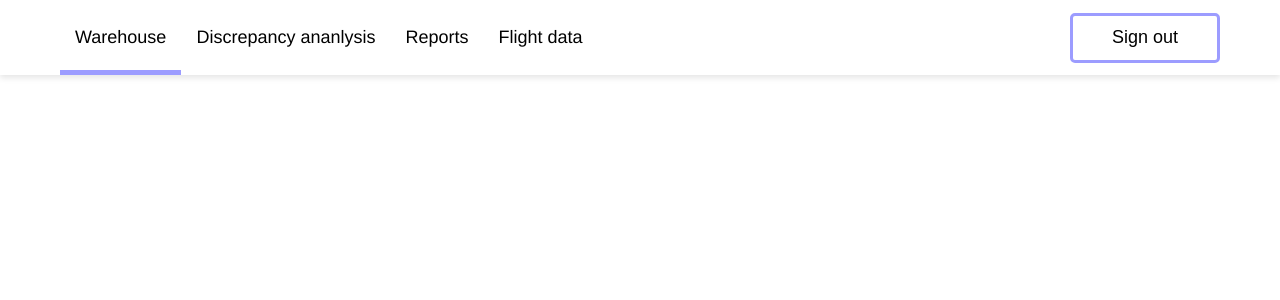
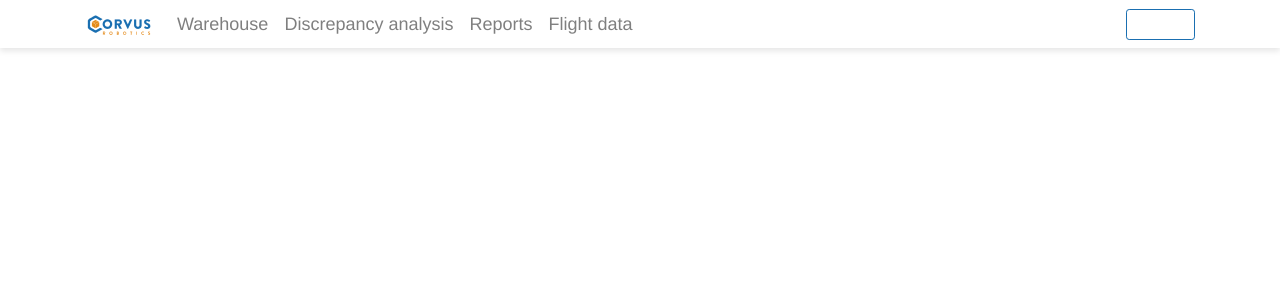
Before and after one commit to seanzboland/corvus_frontend, a Vue app: page / in a window 1280 px wide. Shown: the top 300 px of the page. Built offline with nearby package versions, Linux system fonts and the light colour scheme.

Commit message:
work update

```diff
--- a/package.json
+++ b/package.json
@@ -8,8 +8,13 @@
     "lint": "vue-cli-service lint"
   },
   "dependencies": {
+    "bootstrap": "^4.5.0",
+    "bootstrap-vue": "^2.15.0",
     "core-js": "^3.6.5",
+    "node-sass": "^4.14.1",
+    "sass-loader": "^9.0.2",
     "vue": "^2.6.11",
+    "vue-loader": "^15.9.3",
     "vue-router": "^3.2.0"
   },
   "devDependencies": {
--- a/src/App.vue
+++ b/src/App.vue
@@ -15,7 +15,8 @@ export default {
 }
 </script>
 
-<style>
+<style lang="scss">
+// @import './assets/scss/variables.scss';
 body,
 #app {
   font-family: Avenir, Helvetica, Arial, sans-serif;
@@ -24,32 +25,4 @@ body,
   margin: 0;
   padding: 0;
 }
-
-a {
-  text-decoration: none;
-}
-
-.h-100 {
-  height: 100%;
-}
-
-.d-flex {
-  display: flex;
-}
-
-.flex-row {
-  flex-direction: row;
-}
-
-.align-items-center {
-  align-items: center;
-}
-
-.justify-content-center {
-  justify-content: center;
-}
-
-.justify-space-between {
-  justify-content: space-between;
-}
 </style>
--- /dev/null
+++ b/src/assets/scss/variables.scss
@@ -0,0 +1,9 @@
+$primary: #1A6FB1;
+$text-light: #B7B7B7;
+$text-dark: #2F2F2F;
+$black: #000000;
+
+// Bootstrap and its default variables
+@import '/node_modules/bootstrap/scss/bootstrap';
+// BootstrapVue and its default variables
+@import '/node_modules/bootstrap-vue/src/index.scss';
--- a/src/components/Navbar.vue
+++ b/src/components/Navbar.vue
@@ -1,19 +1,28 @@
 <template>
-  <nav id="navbar" class="navbar d-flex align-items-center flex-row">
-    <!-- <div class="nav-brand">
-      <router-link to="/">
-        <img src="/img/logo.png" class="logo" alt="corvus logo" />
-      </router-link>
-    </div> -->
-    <div class="navbar-collapse h-100 d-flex align-items-center flex-row justify-space-between">
-      <ul class="navbar-nav d-flex align-items-center flex-row h-100">
-        <li class="nav-item h-100" v-for="(item, index) in navLinks" :key="index">
-          <router-link :to="item.to" class="nav-link h-100 d-flex align-items-center" >{{item.text}}</router-link>
-        </li>
-      </ul>
-      <button class="button-sign-out">Sign out</button>
-    </div>
-  </nav>
+  <b-navbar toggleable="lg" >
+    <b-container>
+      <b-navbar-brand to="/">
+      <img src="../assets/img/corvus_logo.png" alt="fluid" class="img-fluid">
+    </b-navbar-brand>
+
+    <b-navbar-toggle target="nav-collapse"></b-navbar-toggle>
+
+    <b-collapse id="nav-collapse" is-nav>
+      <b-navbar-nav>
+        <b-nav-item v-for="(link, index) in navLinks" :key="index" :to="link.to">{{ link.name }}</b-nav-item>
+      </b-navbar-nav>
+
+      <!-- Right aligned nav items -->
+      <b-navbar-nav class="ml-auto">
+        <!-- <b-nav-form>
+          <b-form-input size="sm" class="mr-sm-2" placeholder="Search"></b-form-input>
+        </b-nav-form> -->
+        <b-button size="sm" variant="primary" class="my-2 my-sm-0 bg-transparent">Sign out</b-button>
+
+      </b-navbar-nav>
+    </b-collapse>
+    </b-container>
+  </b-navbar>
 </template>
 
 <script>
@@ -23,10 +32,10 @@ export default {
   data() {
     return {
       navLinks: [
-        { to: "/", text: "Warehouse" },
-        { to: "/Discrepancy", text: "Discrepancy ananlysis" },
-        { to: "/Reports", text: "Reports" },
-        { to: "/Flight", text: "Flight data" },
+        { to: "/", name: "Warehouse" },
+        { to: "/Discrepancy", name: "Discrepancy analysis" },
+        { to: "/Reports", name: "Reports" },
+        { to: "/Flight", name: "Flight data" },
       ]
     };
   },
@@ -35,26 +44,20 @@ export default {
 };
 </script>
 
-<style scoped>
+<style scoped lang="scss">
   .navbar {
     background-color: #fff;
     box-shadow: 0px 3px 6px rgba(0, 0, 0, 0.1);
-    padding: 0 60px;
-    height: 75px;
+    height: 48px;
+    .nav-link {
+      padding: 0 15px;
+      font-size: 18px;
+      // color: $text-light;
+      font-weight: 500;
+      position: relative;
+    }
   }
-  .navbar-nav {
-    list-style: none;
-    padding: 0;
-    margin: 0;
-  }
-  .nav-link {
-    padding: 0 15px;
-    font-size: 18px;
-    color: #000;
-    font-weight: 500;
-    position: relative;
-  }
-  .nav-link::after {
+  /* .nav-link::after {
     content: '';
     position: absolute;
     transition: 0.3s ease;
@@ -65,20 +68,8 @@ export default {
     background-color: #0000ff63;
     opacity: 0;
   }
-  .navbar-collapse {
-    flex: 1;
-  }
   .nav-link.router-link-exact-active::after {
     opacity: 1;
     width: 100%;
-  }
-  .button-sign-out {
-    border: 3px solid #0000ff63;
-    background-color: transparent;
-    height: 50px;
-    width: 150px;
-    border-radius: 5px;
-    font-size: 18px;
-    font-weight: 500;
-  }
+  } */
 </style>
--- a/src/main.js
+++ b/src/main.js
@@ -1,6 +1,12 @@
 import Vue from 'vue'
 import App from './App.vue'
 import router from './router'
+import { BootstrapVue } from 'bootstrap-vue'
+// import 'bootstrap/dist/css/bootstrap.min.css'
+// import 'bootstrap-vue/dist/bootstrap-vue.min.css'
+import './assets/scss/variables.scss'
+
+Vue.use(BootstrapVue)
 
 Vue.config.productionTip = false
 
```
Also changed, not shown: src/assets/img/corvus_logo.png (added), 1 other file (tests, documents, lock files or other folders).
